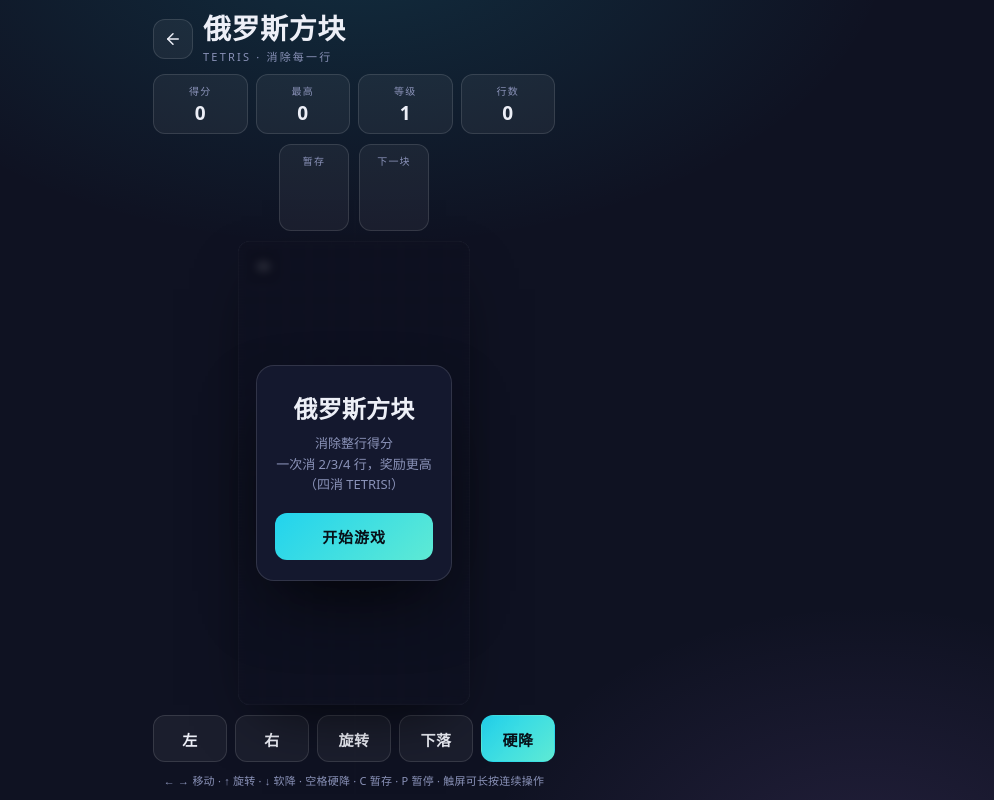
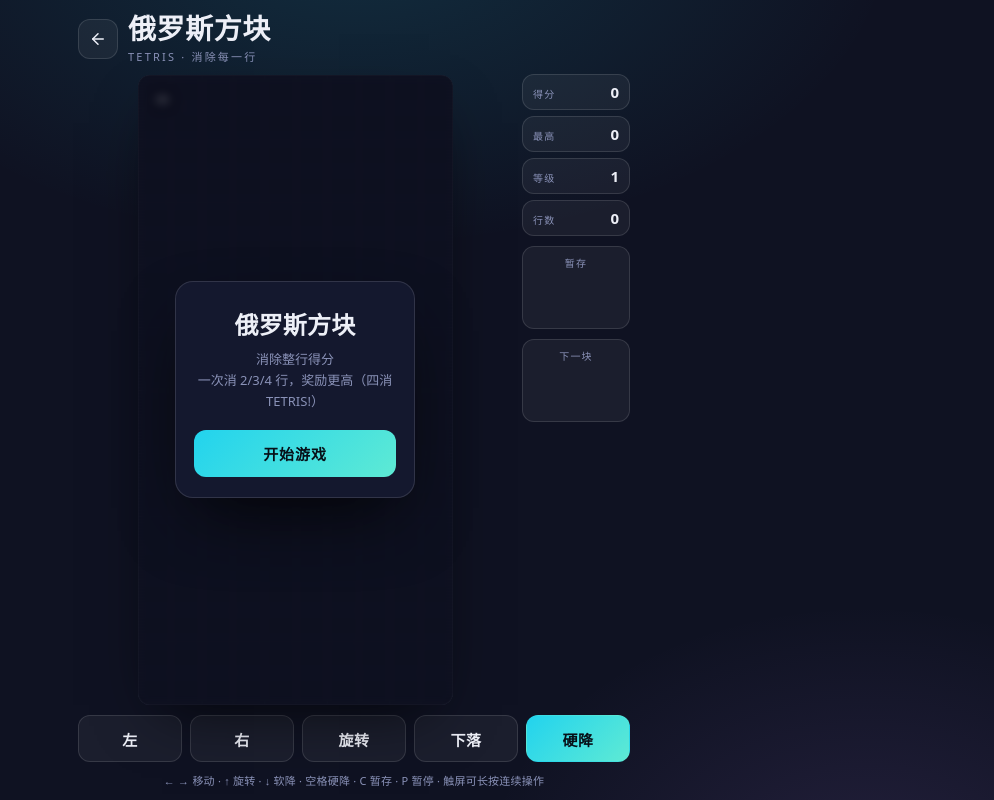
Before and after one commit to zhangsibo0731-debug/arcade-site, a plain HTML site: page tetris/index.html in a window 1280 px wide. Shown: the whole page, without its empty margins (286-1280 px from the left). Drawn offline with Linux system fonts and the light colour scheme; a web font is replaced by a local one.

Commit message:
俄罗斯方块布局重构：信息栏移到右侧，棋盘更大 + 按钮按压反馈
- 得分/最高/等级/行数与暂存/下一块全部移入右侧信息栏（108px 竖排），棋盘独占整个游戏区高度
- 棋盘尺寸自动放大（约 +28%，窄屏手机收益更大）；平板/桌面宽屏整体放大到 580px
- 数据条改竖排 4 行（label 左 / 数值右），窄屏侧栏自动收窄
- 按钮按压反馈增强：触控按钮按下缩放+下沉+青色高亮+外发光，硬降按钮变亮，面板/悬浮按钮同步
- 回归：冒烟测试 13 项全过

```diff
--- a/tetris/index.html
+++ b/tetris/index.html
@@ -26,37 +26,7 @@
     </div>
   </header>
 
-  <section class="hud" aria-label="游戏数据">
-    <div class="hud__item">
-      <span class="hud__label">得分</span>
-      <span class="hud__value" id="score">0</span>
-    </div>
-    <div class="hud__item">
-      <span class="hud__label">最高</span>
-      <span class="hud__value" id="hi">0</span>
-    </div>
-    <div class="hud__item">
-      <span class="hud__label">等级</span>
-      <span class="hud__value" id="level">1</span>
-    </div>
-    <div class="hud__item">
-      <span class="hud__label">行数</span>
-      <span class="hud__value" id="lines">0</span>
-    </div>
-  </section>
-
   <section class="play">
-    <div class="toprow">
-      <div class="panel panel--tap" id="holdPanel" title="暂存（按 C）">
-        <span class="panel__label">暂存</span>
-        <canvas id="holdCanvas"></canvas>
-      </div>
-      <div class="panel">
-        <span class="panel__label">下一块</span>
-        <canvas id="nextCanvas"></canvas>
-      </div>
-    </div>
-
     <div class="board-area">
       <div class="board-wrap" id="boardWrap">
         <canvas id="board"></canvas>
@@ -97,6 +67,38 @@
         </div>
       </div>
     </div>
+
+    <aside class="side" aria-label="游戏数据">
+      <div class="hud">
+        <div class="hud__item">
+          <span class="hud__label">得分</span>
+          <span class="hud__value" id="score">0</span>
+        </div>
+        <div class="hud__item">
+          <span class="hud__label">最高</span>
+          <span class="hud__value" id="hi">0</span>
+        </div>
+        <div class="hud__item">
+          <span class="hud__label">等级</span>
+          <span class="hud__value" id="level">1</span>
+        </div>
+        <div class="hud__item">
+          <span class="hud__label">行数</span>
+          <span class="hud__value" id="lines">0</span>
+        </div>
+      </div>
+
+      <div class="panels">
+        <div class="panel panel--tap" id="holdPanel" title="暂存（按 C）">
+          <span class="panel__label">暂存</span>
+          <canvas id="holdCanvas"></canvas>
+        </div>
+        <div class="panel">
+          <span class="panel__label">下一块</span>
+          <canvas id="nextCanvas"></canvas>
+        </div>
+      </div>
+    </aside>
   </section>
 
   <section class="controls" aria-label="触控操作">
--- a/tetris/styles.css
+++ b/tetris/styles.css
@@ -106,23 +106,23 @@ body {
   text-overflow: ellipsis;
 }
 
-/* ---------- 数据条 ---------- */
+/* ---------- 数据条（右侧信息栏，竖排） ---------- */
 .hud {
-  display: grid;
-  grid-template-columns: repeat(4, 1fr);
-  gap: 8px;
+  display: flex;
+  flex-direction: column;
+  gap: 6px;
   min-width: 0;
 }
 .hud__item {
   min-width: 0;
   display: flex;
-  flex-direction: column;
-  gap: 2px;
-  padding: 8px 6px 7px;
+  align-items: baseline;
+  justify-content: space-between;
+  gap: 6px;
+  padding: 7px 10px;
   background: var(--panel);
   border: 1px solid var(--line);
   border-radius: 12px;
-  text-align: center;
   overflow: hidden;
 }
 .hud__label {
@@ -131,11 +131,10 @@ body {
   color: var(--text-soft);
   font-weight: 500;
   white-space: nowrap;
-  overflow: hidden;
-  text-overflow: ellipsis;
+  flex: 0 0 auto;
 }
 .hud__value {
-  font-size: clamp(14px, 4.6vw, 19px);
+  font-size: 15px;
   font-weight: 700;
   font-variant-numeric: tabular-nums;
   white-space: nowrap;
@@ -143,19 +142,28 @@ body {
   text-overflow: ellipsis;
 }
 
-/* ---------- 游戏区 ---------- */
+/* ---------- 游戏区（棋盘 + 右侧信息栏） ---------- */
 .play {
   flex: 1 1 auto;
   min-height: 0;
   display: flex;
+  flex-direction: row;
+  gap: 10px;
+}
+.side {
+  flex: 0 0 108px;
+  width: 108px;
+  min-width: 0;
+  min-height: 0;
+  display: flex;
   flex-direction: column;
   gap: 10px;
+  overflow: hidden;
 }
-.toprow {
+.panels {
   display: flex;
-  justify-content: center;
+  flex-direction: column;
   gap: 10px;
-  min-width: 0;
 }
 .panel {
   min-width: 0;
@@ -176,21 +184,25 @@ body {
   white-space: nowrap;
 }
 .panel canvas {
-  width: 48px;
-  height: 48px;
+  width: 44px;
+  height: 44px;
   flex: 0 0 auto;
 }
 .panel--tap {
   cursor: pointer;
-  transition: border-color 0.14s ease, background 0.14s ease;
+  transition: border-color 0.14s ease, background 0.14s ease, transform 0.1s ease;
 }
 .panel--tap:hover {
   border-color: var(--accent);
   background: rgba(34, 211, 238, 0.08);
 }
+.panel--tap:active {
+  transform: scale(0.94);
+}
 
 .board-area {
   flex: 1 1 auto;
+  min-width: 0;
   min-height: 0;
   display: flex;
   align-items: center;
@@ -261,7 +273,10 @@ body {
   color: var(--accent);
 }
 .icon-btn:active {
-  transform: scale(0.92);
+  transform: scale(0.88) translateY(1px);
+  background: rgba(34, 211, 238, 0.28);
+  border-color: var(--accent);
+  color: var(--accent);
 }
 
 /* ---------- 弹层 ---------- */
@@ -349,19 +364,28 @@ body {
   user-select: none;
   -webkit-user-select: none;
   -webkit-tap-highlight-color: transparent;
-  transition: background 0.12s ease, transform 0.1s ease, border-color 0.12s ease;
+  transition: background 0.12s ease, transform 0.08s ease, border-color 0.12s ease, color 0.12s ease, box-shadow 0.12s ease;
 }
 .ctl:hover {
   background: rgba(34, 211, 238, 0.14);
   border-color: var(--accent);
 }
 .ctl:active {
-  transform: scale(0.93);
+  transform: scale(0.9) translateY(2px);
+  background: rgba(34, 211, 238, 0.26);
+  border-color: var(--accent);
+  color: var(--accent);
+  box-shadow: 0 0 0 2px rgba(34, 211, 238, 0.16);
 }
 .ctl--accent {
   background: linear-gradient(135deg, var(--accent), #5eead4);
   border-color: transparent;
   color: #071018;
+}
+.ctl--accent:active {
+  transform: scale(0.9) translateY(2px);
+  filter: brightness(1.25);
+  box-shadow: 0 0 0 2px rgba(34, 211, 238, 0.25);
 }
 
 /* ---------- 提示 ---------- */
@@ -387,11 +411,10 @@ a,
   .app { gap: 7px; padding: 10px 12px 9px; }
   .brand__title { font-size: 22px; }
   .brand__sub { margin-top: 4px; }
-  .hud__value { font-size: 16px; }
-  .hud__item { padding: 6px 5px 5px; }
-  .toprow { gap: 8px; }
+  .hud__item { padding: 5px 8px; }
+  .side { flex-basis: 100px; width: 100px; }
   .panel { padding: 6px 8px; gap: 4px; }
-  .panel canvas { width: 40px; height: 40px; }
+  .panel canvas { width: 38px; height: 38px; }
   .ctl { padding: 10px 0 9px; font-size: 14px; }
   .hint { font-size: 10px; }
 }
@@ -399,6 +422,7 @@ a,
 /* 更矮（横屏小窗 / 老款小屏）：进一步压缩，隐藏键盘提示行 */
 @media (max-height: 600px) {
   .hud__label { font-size: 9px; }
+  .hud__value { font-size: 13px; }
   .controls { gap: 6px; }
   .ctl { font-size: 13px; padding: 8px 0 7px; }
   .hint { display: none; }
@@ -412,13 +436,17 @@ a,
 
 @media (max-width: 380px) {
   .brand__title { font-size: 22px; }
-  /* 数据条改 2×2：每格更宽，数字不再被挤压换行 */
-  .hud { grid-template-columns: repeat(2, 1fr); gap: 6px; }
-  .hud__value { font-size: 16px; }
-  .hud__item { padding: 6px 5px 5px; }
-  .toprow { gap: 8px; }
-  .panel { padding: 6px 8px; gap: 4px; }
-  .panel canvas { width: 40px; height: 40px; }
+  .side { flex-basis: 92px; width: 92px; gap: 8px; }
+  .hud__item { padding: 5px 8px; }
+  .hud__value { font-size: 13px; }
+  .panel { padding: 5px 6px; gap: 4px; }
+  .panel canvas { width: 34px; height: 34px; }
+  .play { gap: 8px; }
   .controls { gap: 6px; }
   .ctl { font-size: 14px; }
 }
+
+/* 宽屏（平板 / 桌面）：整体放大，棋盘更大 */
+@media (min-width: 560px) {
+  .app { max-width: 580px; }
+}
```
